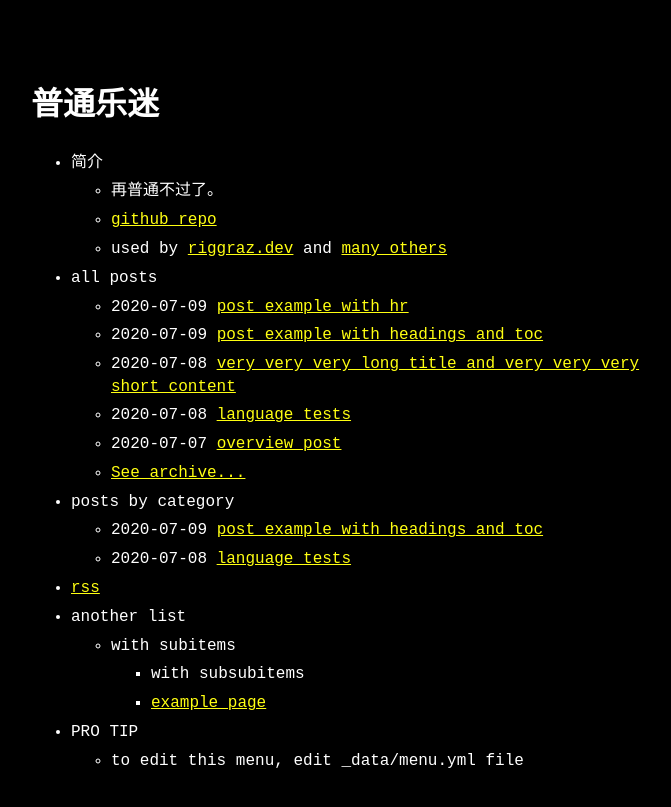
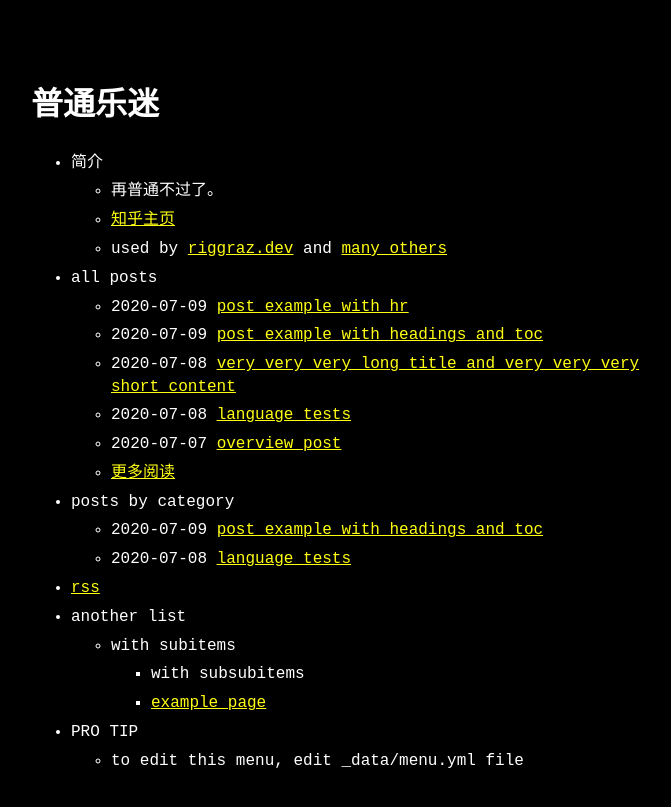
Before and after one commit to salingerlin/salingerlin.github.io, a Jekyll site: the page built from index.md, in a window 1280 px wide. Shown: the top 807 px of the page, without its empty margins (289-960 px from the left). Built offline with Jekyll 4.4.1, drawn with Linux system fonts in a browser that asks for light colours.

Commit message:
Update menu.yml

```diff
--- a/_data/menu.yml
+++ b/_data/menu.yml
@@ -5,15 +5,15 @@ entries:
   - title: 简介
     entries:
       - title: 再普通不过了。
-      - title: github repo
-        url: https://github.com/riggraz/no-style-please
+      - title: 知乎主页
+        url: https://www.zhihu.com/people/sisalinger
       - title: "used by <a href='https://riggraz.dev'>riggraz.dev</a> and <a href='https://github.com/riggraz/no-style-please/network/dependents'>many others</a>"
 
   - title: all posts
     post_list:
       limit: 5
       show_more: true
-      show_more_text: See archive...
+      show_more_text: 更多阅读
       show_more_url: archive.html
 
   - title: posts by category
```
